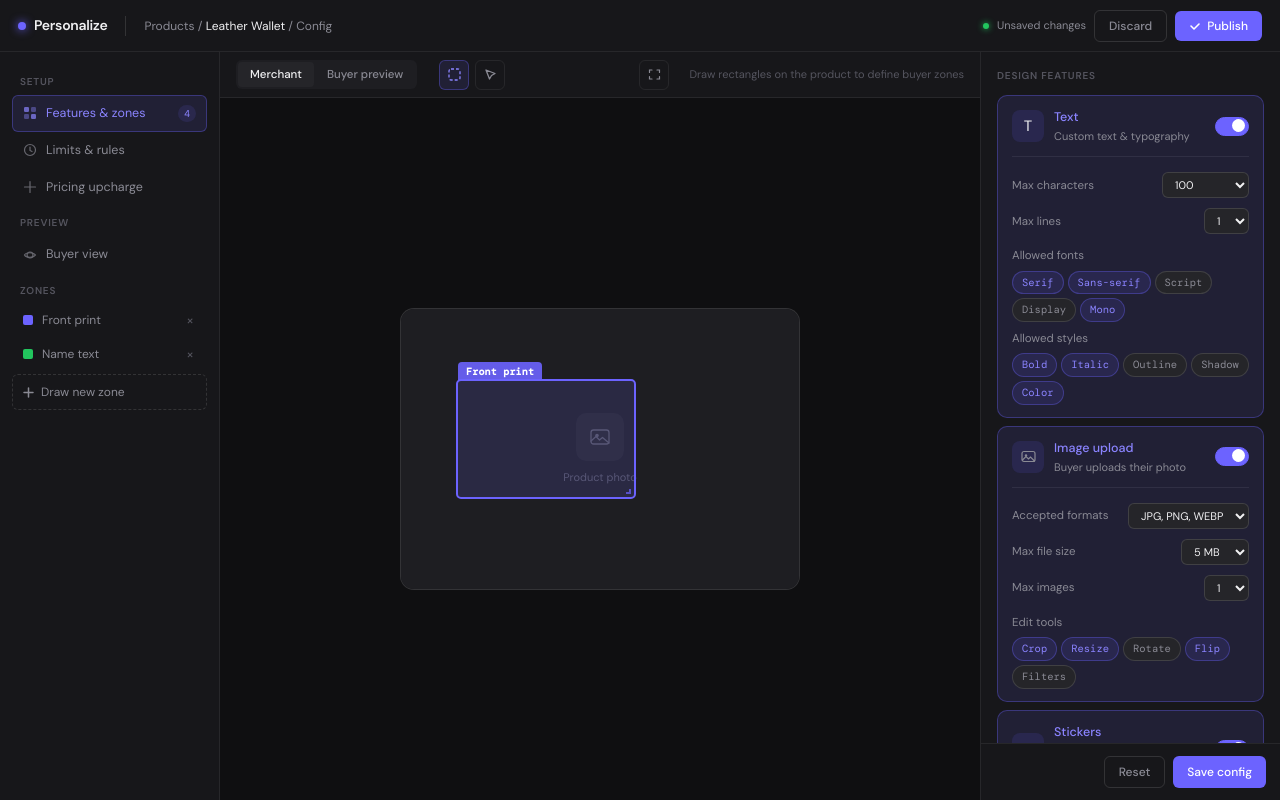
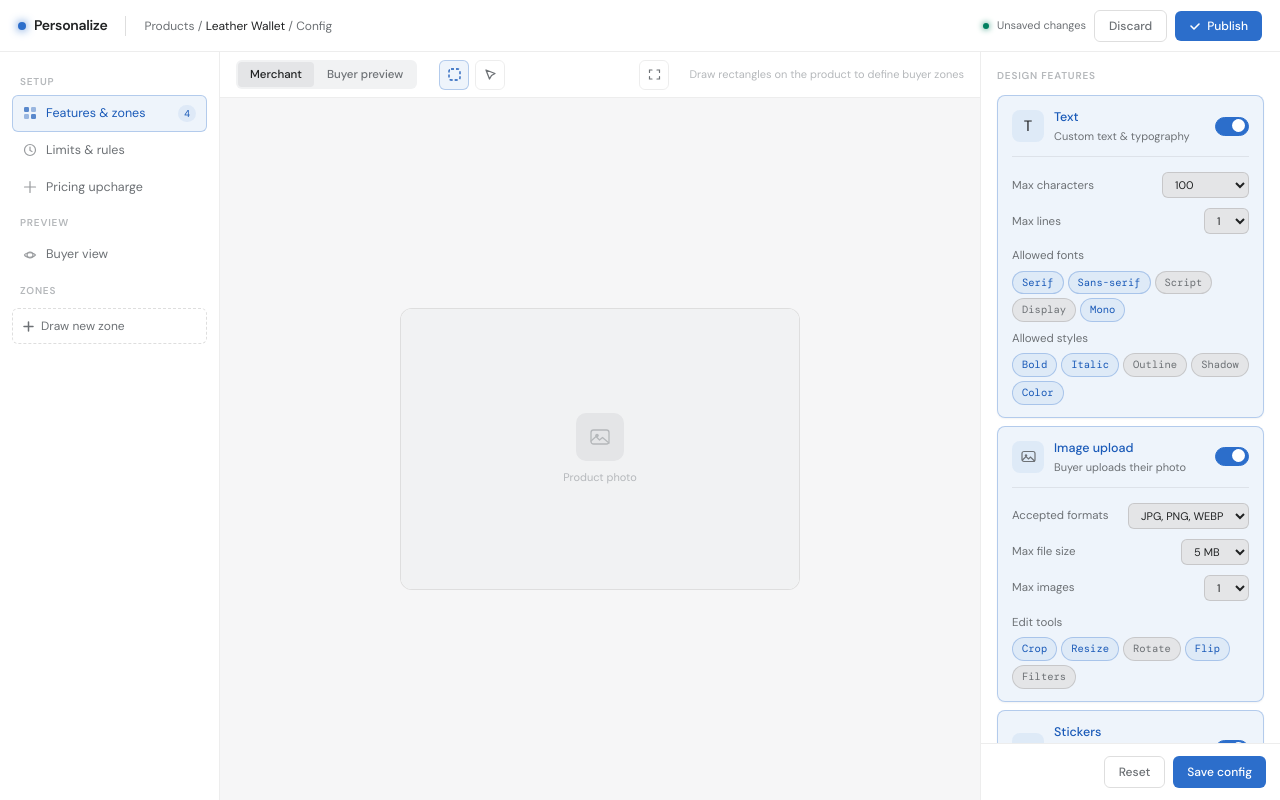
Before and after one commit to XuanVietK67/tshirt-editor, a Vue app in the folder merchant-portal/: page / in a window 1280 px wide. Built offline with nearby package versions, Linux system fonts and the light colour scheme.

Commit message:
feat: right panel scroll and focus when new zone created

```diff
--- a/merchant-portal/src/components/MainCanvas.vue
+++ b/merchant-portal/src/components/MainCanvas.vue
@@ -1,5 +1,5 @@
 <script setup lang="ts">
-import { ref, computed, onMounted, onUnmounted } from "vue";
+import { ref, computed, watch, nextTick, onMounted, onUnmounted } from "vue";
 import {
   useEditorState,
   ZONE_COLORS,
@@ -20,6 +20,25 @@ const {
 
 const imgCanvasRef = ref<HTMLElement | null>(null);
 const bodyCanvasRef = ref<HTMLElement | null>(null);
+
+// Track newly created zone for entrance animation
+const newZoneId = ref<string | null>(null);
+let newZoneTimer: ReturnType<typeof setTimeout> | null = null;
+
+watch(
+  () => zones.value.length,
+  async (newLen, oldLen) => {
+    if (newLen <= oldLen) return;
+    const newest = zones.value[newLen - 1];
+    newZoneId.value = newest.id;
+    if (newZoneTimer) clearTimeout(newZoneTimer);
+    newZoneTimer = setTimeout(() => { newZoneId.value = null; }, 700);
+    // Scroll the new zone into view (useful when created via the sidebar button)
+    await nextTick();
+    const el = document.querySelector(`[data-zone-id="${newest.id}"]`) as HTMLElement | null;
+    el?.scrollIntoView({ behavior: "smooth", block: "nearest", inline: "nearest" });
+  },
+);
 
 // Drawing state
 let isDrawing = false;
@@ -260,13 +279,13 @@ onUnmounted(() => {
                     width="18"
                     height="14"
                     rx="2.5"
-                    stroke="#55555f"
+                    stroke="var(--text3)"
                     stroke-width="1.3"
                   />
-                  <circle cx="8" cy="9.5" r="1.8" fill="#55555f" />
+                  <circle cx="8" cy="9.5" r="1.8" fill="var(--text3)" />
                   <path
                     d="M2 15l5-4.5 3.5 3.5 3-2.5 6.5 5.5"
-                    stroke="#55555f"
+                    stroke="var(--text3)"
                     stroke-width="1.3"
                     stroke-linecap="round"
                     stroke-linejoin="round"
@@ -293,7 +312,8 @@ onUnmounted(() => {
               v-for="zone in zones.filter((z) => z.canvas === 'img')"
               :key="zone.id"
               class="z-rect"
-              :class="{ 'z-selected': selectedZoneId === zone.id }"
+              :class="{ 'z-selected': selectedZoneId === zone.id, 'z-new': newZoneId === zone.id }"
+              :data-zone-id="zone.id"
               :style="{
                 left: zone.x + 'px',
                 top: zone.y + 'px',
--- a/merchant-portal/src/components/RightPanel.vue
+++ b/merchant-portal/src/components/RightPanel.vue
@@ -1,15 +1,27 @@
 <script setup lang="ts">
-import { ref } from 'vue'
+import { ref, watch, nextTick } from 'vue'
 import FeatureCard from './FeatureCard.vue'
 import ToggleSwitch from './ToggleSwitch.vue'
 import { useEditorState, ZONE_COLORS, ALL_FEATURES, FEATURE_LABELS } from '@/composables/useEditorState'
 
 const {
   selectedZone,
+  selectedZoneId,
   enabledFeatures,
   toggleFeature,
   deleteZone,
 } = useEditorState()
+
+const zoneDetailRef = ref<HTMLElement | null>(null)
+const zoneNameInputRef = ref<HTMLInputElement | null>(null)
+
+watch(selectedZoneId, async (newId) => {
+  if (!newId) return
+  await nextTick()
+  zoneDetailRef.value?.scrollIntoView({ behavior: 'smooth', block: 'nearest' })
+  zoneNameInputRef.value?.focus()
+  zoneNameInputRef.value?.select()
+})
 
 // Chip active state for sub-options (keyed by feature + chip label)
 const activeChips = ref<Record<string, boolean>>({
@@ -83,9 +95,9 @@ function toggleZoneFeature(feature: string) {
         >
           <template #icon>
             <svg width="15" height="15" viewBox="0 0 15 15" fill="none">
-              <rect x="1" y="2.5" width="13" height="10" rx="2" stroke="#8a8a94" stroke-width="1.2"/>
-              <circle cx="5" cy="6.5" r="1.2" fill="#8a8a94"/>
-              <path d="M1.5 11l3.5-3.5 2.5 2.5 2-2 4 4" stroke="#8a8a94" stroke-width="1.2" stroke-linecap="round"/>
+              <rect x="1" y="2.5" width="13" height="10" rx="2" stroke="var(--text2)" stroke-width="1.2"/>
+              <circle cx="5" cy="6.5" r="1.2" fill="var(--text2)"/>
+              <path d="M1.5 11l3.5-3.5 2.5 2.5 2-2 4 4" stroke="var(--text2)" stroke-width="1.2" stroke-linecap="round"/>
             </svg>
           </template>
           <div class="sub-option">
@@ -119,10 +131,10 @@ function toggleZoneFeature(feature: string) {
         >
           <template #icon>
             <svg width="15" height="15" viewBox="0 0 15 15" fill="none">
-              <circle cx="7.5" cy="7.5" r="6" stroke="#8a8a94" stroke-width="1.2"/>
-              <path d="M5 8.5c.6 1 2.4 1 3 0" stroke="#8a8a94" stroke-width="1.1" stroke-linecap="round"/>
-              <circle cx="5.5" cy="6" r=".8" fill="#8a8a94"/>
-              <circle cx="9.5" cy="6" r=".8" fill="#8a8a94"/>
+              <circle cx="7.5" cy="7.5" r="6" stroke="var(--text2)" stroke-width="1.2"/>
+              <path d="M5 8.5c.6 1 2.4 1 3 0" stroke="var(--text2)" stroke-width="1.1" stroke-linecap="round"/>
+              <circle cx="5.5" cy="6" r=".8" fill="var(--text2)"/>
+              <circle cx="9.5" cy="6" r=".8" fill="var(--text2)"/>
             </svg>
           </template>
           <div class="sub-option">
@@ -156,7 +168,7 @@ function toggleZoneFeature(feature: string) {
         >
           <template #icon>
             <svg width="15" height="15" viewBox="0 0 15 15" fill="none">
-              <polygon points="7.5,1.5 9.5,5.5 14,6 10.5,9.5 11.5,14 7.5,11.5 3.5,14 4.5,9.5 1,6 5.5,5.5" stroke="#8a8a94" stroke-width="1.1" stroke-linejoin="round"/>
+              <polygon points="7.5,1.5 9.5,5.5 14,6 10.5,9.5 11.5,14 7.5,11.5 3.5,14 4.5,9.5 1,6 5.5,5.5" stroke="var(--text2)" stroke-width="1.1" stroke-linejoin="round"/>
             </svg>
           </template>
           <div class="sub-option">
@@ -180,11 +192,11 @@ function toggleZoneFeature(feature: string) {
 
       <!-- Zone detail panel -->
       <template v-if="selectedZone">
-        <div class="zd-panel">
+        <div class="zd-panel" ref="zoneDetailRef">
           <div class="zd-title">Selected zone</div>
           <div class="zd-row">
             <span class="zd-key">Name</span>
-            <input class="zd-input" v-model="selectedZone.name" placeholder="Zone name">
+            <input class="zd-input" ref="zoneNameInputRef" v-model="selectedZone.name" placeholder="Zone name">
           </div>
           <div class="zd-row">
             <span class="zd-key">Color</span>
--- a/merchant-portal/src/composables/useEditorState.ts
+++ b/merchant-portal/src/composables/useEditorState.ts
@@ -1,110 +1,121 @@
-import { ref, computed } from 'vue'
+import { ref, computed } from "vue";
 
 export interface ZoneColor {
-  hex: string
-  bg: string
-  lbl: string
+  hex: string;
+  bg: string;
+  lbl: string;
 }
 
 export interface Zone {
-  id: string
-  name: string
-  colorIdx: number
-  canvas: 'img' | 'body'
-  x: number
-  y: number
-  w: number
-  h: number
-  features: string[]
-  required: boolean
-  maxItems: string
-  showBorder: boolean
+  id: string;
+  name: string;
+  colorIdx: number;
+  canvas: "img" | "body";
+  x: number;
+  y: number;
+  w: number;
+  h: number;
+  features: string[];
+  required: boolean;
+  maxItems: string;
+  showBorder: boolean;
 }
 
 export const ZONE_COLORS: ZoneColor[] = [
-  { hex: '#6c63ff', bg: 'rgba(108,99,255,0.15)', lbl: 'rgba(108,99,255,0.9)' },
-  { hex: '#22c55e', bg: 'rgba(34,197,94,0.15)', lbl: 'rgba(34,197,94,0.9)' },
-  { hex: '#f59e0b', bg: 'rgba(245,158,11,0.15)', lbl: 'rgba(245,158,11,0.9)' },
-  { hex: '#ef4444', bg: 'rgba(239,68,68,0.15)', lbl: 'rgba(239,68,68,0.9)' },
-  { hex: '#06b6d4', bg: 'rgba(6,182,212,0.15)', lbl: 'rgba(6,182,212,0.9)' },
-  { hex: '#ec4899', bg: 'rgba(236,72,153,0.15)', lbl: 'rgba(236,72,153,0.9)' },
-]
+  { hex: "#6c63ff", bg: "rgba(108,99,255,0.15)", lbl: "rgba(108,99,255,0.9)" },
+  { hex: "#22c55e", bg: "rgba(34,197,94,0.15)", lbl: "rgba(34,197,94,0.9)" },
+  { hex: "#f59e0b", bg: "rgba(245,158,11,0.15)", lbl: "rgba(245,158,11,0.9)" },
+  { hex: "#ef4444", bg: "rgba(239,68,68,0.15)", lbl: "rgba(239,68,68,0.9)" },
+  { hex: "#06b6d4", bg: "rgba(6,182,212,0.15)", lbl: "rgba(6,182,212,0.9)" },
+  { hex: "#ec4899", bg: "rgba(236,72,153,0.15)", lbl: "rgba(236,72,153,0.9)" },
+];
 
-export const ALL_FEATURES = ['text', 'image', 'sticker', 'icon'] as const
+export const ALL_FEATURES = ["text", "image", "sticker", "icon"] as const;
 export const FEATURE_LABELS: Record<string, string> = {
-  text: 'Text',
-  image: 'Image',
-  sticker: 'Sticker',
-  icon: 'Icon',
-}
+  text: "Text",
+  image: "Image",
+  sticker: "Sticker",
+  icon: "Icon",
+};
 
 // Singleton state shared across the editor
-let zoneIdCtr = 3
+let zoneIdCtr = 3;
 
-const zones = ref<Zone[]>([
-  { id: 'z1', name: 'Front print', colorIdx: 0, canvas: 'img', x: 55, y: 70, w: 180, h: 120, features: ['text', 'image', 'sticker', 'icon'], required: false, maxItems: '3', showBorder: true },
-  { id: 'z2', name: 'Name text', colorIdx: 1, canvas: 'body', x: 12, y: 8, w: 230, h: 44, features: ['text'], required: true, maxItems: '1', showBorder: true },
-])
-const selectedZoneId = ref<string | null>(null)
-const enabledFeatures = ref<Set<string>>(new Set(['text', 'image', 'sticker', 'icon']))
-const tool = ref<'draw' | 'select'>('draw')
-const mode = ref<'merchant' | 'buyer'>('merchant')
+const zones = ref<Zone[]>([]);
+const selectedZoneId = ref<string | null>(null);
+const enabledFeatures = ref<Set<string>>(
+  new Set(["text", "image", "sticker", "icon"]),
+);
+const tool = ref<"draw" | "select">("draw");
+const mode = ref<"merchant" | "buyer">("merchant");
 
 export function useEditorState() {
-  function uid() { return 'z' + (zoneIdCtr++) }
+  function uid() {
+    return "z" + zoneIdCtr++;
+  }
 
-  const selectedZone = computed(() =>
-    zones.value.find(z => z.id === selectedZoneId.value) ?? null
-  )
+  const selectedZone = computed(
+    () => zones.value.find((z) => z.id === selectedZoneId.value) ?? null,
+  );
 
-  const enabledFeaturesCount = computed(() => enabledFeatures.value.size)
+  const enabledFeaturesCount = computed(() => enabledFeatures.value.size);
 
-  function addZone(canvas: 'img' | 'body', x: number, y: number, w: number, h: number) {
+  function addZone(
+    canvas: "img" | "body",
+    x: number,
+    y: number,
+    w: number,
+    h: number,
+  ) {
     const z: Zone = {
       id: uid(),
-      name: 'Zone ' + (zones.value.length + 1),
+      name: "Zone " + (zones.value.length + 1),
       colorIdx: zones.value.length % ZONE_COLORS.length,
-      canvas, x, y, w, h,
+      canvas,
+      x,
+      y,
+      w,
+      h,
       features: [...enabledFeatures.value],
       required: false,
-      maxItems: '3',
+      maxItems: "3",
       showBorder: true,
-    }
-    zones.value.push(z)
-    selectedZoneId.value = z.id
+    };
+    zones.value.push(z);
+    selectedZoneId.value = z.id;
   }
 
   function addDefaultZone() {
-    addZone('img', 30, 30, 140, 90)
+    addZone("img", 30, 30, 140, 90);
   }
 
   function deleteZone(id: string) {
-    zones.value = zones.value.filter(z => z.id !== id)
-    if (selectedZoneId.value === id) selectedZoneId.value = null
+    zones.value = zones.value.filter((z) => z.id !== id);
+    if (selectedZoneId.value === id) selectedZoneId.value = null;
   }
 
   function selectZone(id: string) {
-    selectedZoneId.value = id
+    selectedZoneId.value = id;
   }
 
   function deselectZone() {
-    selectedZoneId.value = null
+    selectedZoneId.value = null;
   }
 
   function toggleFeature(name: string, val: boolean) {
-    const f = new Set(enabledFeatures.value)
-    if (val) f.add(name)
-    else f.delete(name)
-    enabledFeatures.value = f
+    const f = new Set(enabledFeatures.value);
+    if (val) f.add(name);
+    else f.delete(name);
+    enabledFeatures.value = f;
   }
 
-  function setTool(t: 'draw' | 'select') {
-    tool.value = t
+  function setTool(t: "draw" | "select") {
+    tool.value = t;
   }
 
-  function setMode(m: 'merchant' | 'buyer') {
-    mode.value = m
-    if (m === 'buyer') selectedZoneId.value = null
+  function setMode(m: "merchant" | "buyer") {
+    mode.value = m;
+    if (m === "buyer") selectedZoneId.value = null;
   }
 
   return {
@@ -123,5 +134,5 @@ export function useEditorState() {
     toggleFeature,
     setTool,
     setMode,
-  }
+  };
 }
--- a/merchant-portal/src/style.css
+++ b/merchant-portal/src/style.css
@@ -1,31 +1,31 @@
 @import "tailwindcss";
 
 :root {
-  --bg: #0f0f11;
-  --surface: #17171a;
-  --surface2: #1e1e22;
-  --surface3: #252529;
-  --border: rgba(255,255,255,0.07);
-  --border2: rgba(255,255,255,0.12);
-  --text: #f0f0f2;
-  --text2: #8a8a94;
-  --text3: #55555f;
-  --accent: #6c63ff;
-  --accent2: #8b84ff;
-  --accent-bg: rgba(108,99,255,0.12);
-  --accent-border: rgba(108,99,255,0.35);
-  --green: #22c55e;
-  --green-bg: rgba(34,197,94,0.1);
-  --green-border: rgba(34,197,94,0.3);
-  --amber: #f59e0b;
-  --amber-bg: rgba(245,158,11,0.1);
-  --red: #ef4444;
-  --red-bg: rgba(239,68,68,0.1);
+  --bg: #f6f6f7;
+  --surface: #ffffff;
+  --surface2: #f1f2f3;
+  --surface3: #e4e5e7;
+  --border: rgba(0,0,0,0.07);
+  --border2: rgba(0,0,0,0.13);
+  --text: #202223;
+  --text2: #6d7175;
+  --text3: #b5b8bb;
+  --accent: #2c6ecb;
+  --accent2: #1a5ab8;
+  --accent-bg: rgba(44,110,203,0.08);
+  --accent-border: rgba(44,110,203,0.3);
+  --green: #008060;
+  --green-bg: rgba(0,128,96,0.08);
+  --green-border: rgba(0,128,96,0.28);
+  --amber: #b98900;
+  --amber-bg: rgba(185,137,0,0.08);
+  --red: #d82c0d;
+  --red-bg: rgba(216,44,13,0.08);
   --mono: 'DM Mono', monospace;
   --sans: 'DM Sans', sans-serif;
-  --radius: 10px;
+  --radius: 8px;
   --radius-sm: 6px;
-  --radius-lg: 14px;
+  --radius-lg: 12px;
 }
 
 *, *::before, *::after { box-sizing: border-box; margin: 0; padding: 0; }
@@ -68,6 +68,7 @@ body {
   gap: 12px;
   flex-shrink: 0;
 }
+.topbar { box-shadow: 0 1px 0 var(--border2); }
 .topbar-logo { font-size: 14px; font-weight: 600; color: var(--text); letter-spacing: -0.02em; display: flex; align-items: center; gap: 8px; }
 .logo-dot { width: 8px; height: 8px; border-radius: 50%; background: var(--accent); box-shadow: 0 0 10px var(--accent); }
 .topbar-sep { width: 1px; height: 20px; background: var(--border2); margin: 0 6px; }
@@ -155,8 +156,13 @@ body {
 
 /* Zone rects */
 .z-rect { position: absolute; border: 2px solid; border-radius: 5px; cursor: move; transition: box-shadow 0.12s; }
-.z-rect:hover { box-shadow: 0 0 0 3px rgba(255,255,255,0.06); }
-.z-rect.z-selected { box-shadow: 0 0 0 2px #fff2, 0 0 0 4px rgba(108,99,255,0.4); }
+.z-rect:hover { box-shadow: 0 0 0 3px rgba(0,0,0,0.06); }
+.z-rect.z-selected { box-shadow: 0 0 0 2px rgba(0,0,0,0.08), 0 0 0 4px var(--accent-border); }
+@keyframes z-born {
+  0%   { outline: 3px solid rgba(44,110,203,0.75); outline-offset: 0px; }
+  100% { outline: 3px solid rgba(44,110,203,0); outline-offset: 12px; }
+}
+.z-rect.z-new { animation: z-born 0.65s ease-out forwards; }
 .z-label { position: absolute; top: 0; left: 0; transform: translateY(-100%); font-size: 10px; font-weight: 600; padding: 2px 8px; border-radius: 4px 4px 0 0; white-space: nowrap; letter-spacing: 0.02em; font-family: var(--mono); }
 .z-resize { position: absolute; bottom: 0; right: 0; width: 12px; height: 12px; cursor: se-resize; }
 .z-resize::after { content: ''; position: absolute; bottom: 3px; right: 3px; width: 5px; height: 5px; border-right: 2px solid; border-bottom: 2px solid; border-color: inherit; opacity: 0.7; }
@@ -180,7 +186,7 @@ body {
 .rp-head { font-size: 10px; font-weight: 600; color: var(--text3); text-transform: uppercase; letter-spacing: 0.08em; margin-bottom: 12px; }
 
 /* Feature cards */
-.feature-card { background: var(--surface2); border: 1px solid var(--border); border-radius: var(--radius); padding: 12px 14px; margin-bottom: 8px; transition: all 0.12s; }
+.feature-card { background: var(--surface); border: 1px solid var(--border2); border-radius: var(--radius); padding: 12px 14px; margin-bottom: 8px; transition: all 0.12s; box-shadow: 0 1px 2px rgba(0,0,0,0.05); }
 .feature-card.enabled { border-color: var(--accent-border); background: var(--accent-bg); }
 .feature-header { display: flex; align-items: center; gap: 10px; }
 .feature-icon { width: 32px; height: 32px; border-radius: 8px; display: flex; align-items: center; justify-content: center; flex-shrink: 0; background: var(--surface3); font-size: 15px; }
```
Also changed, not shown: 2 other files (tests, documents, lock files or other folders).
